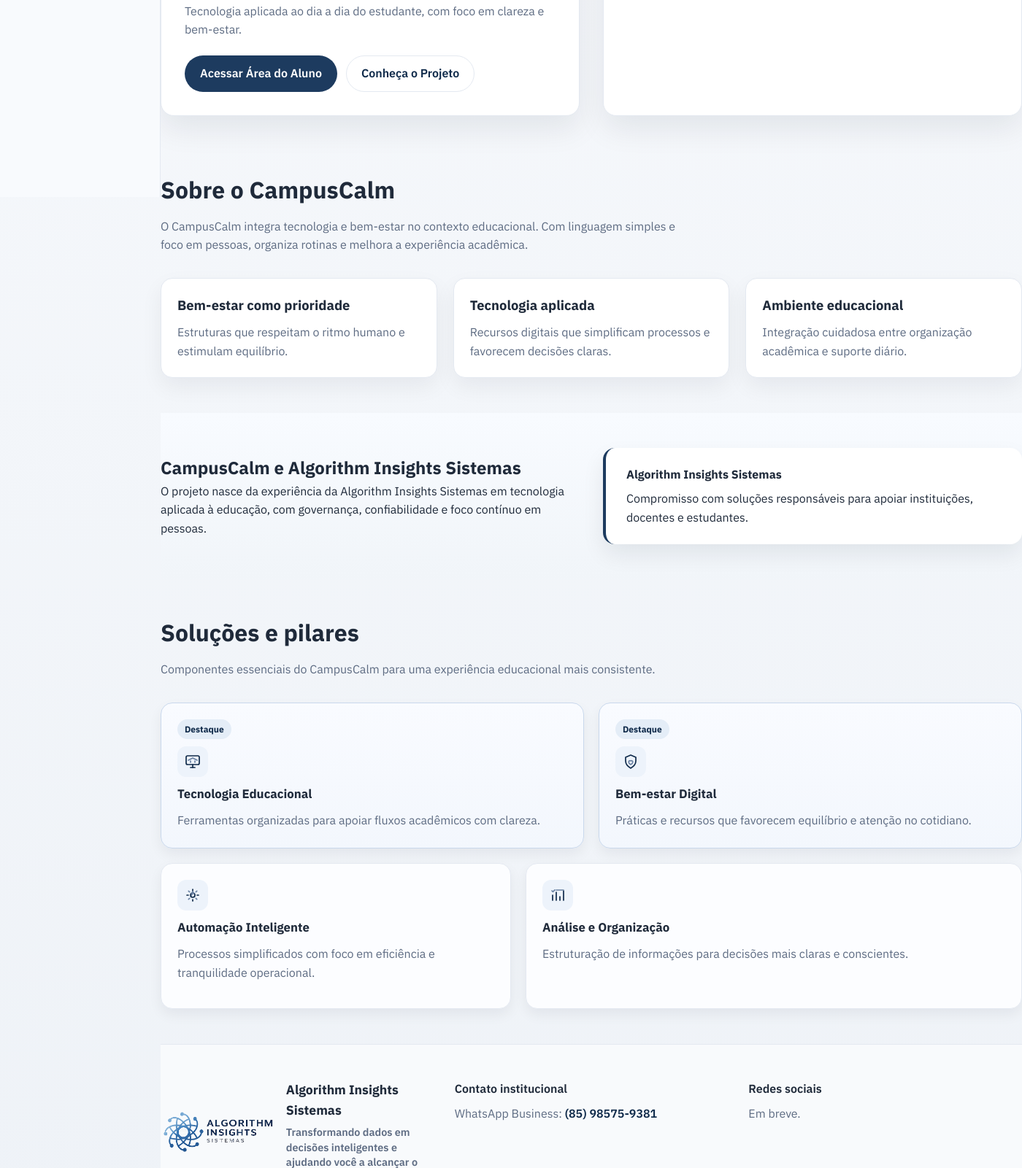
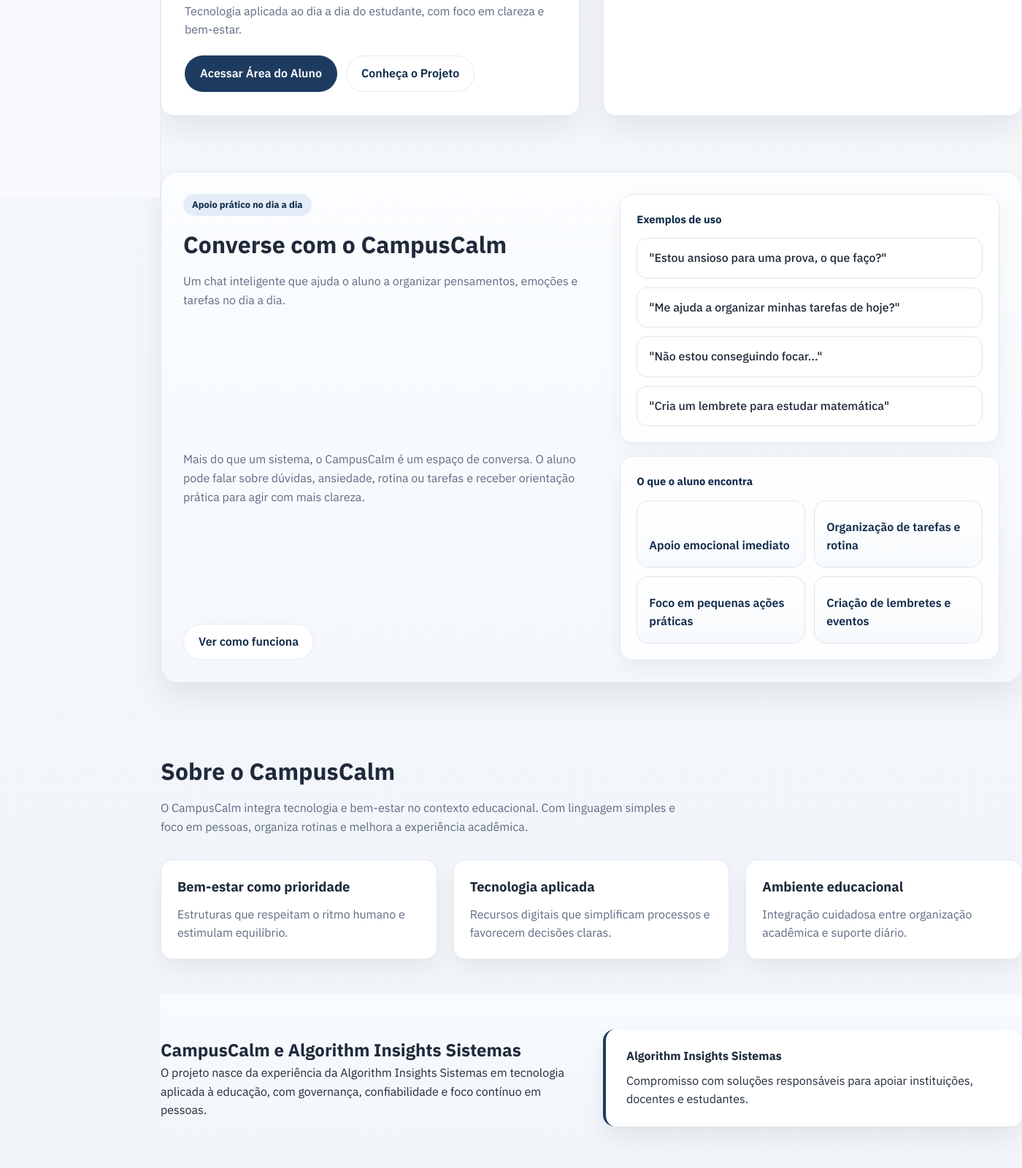
Before and after one commit to duarteol2000/campuscalm, a Django app: page /home/ in a window 1400 px wide. Shown: the part 530-2131 px from the top of the page at 73% size. Run offline with Django 4.2, Linux system fonts and the light colour scheme; parts of the project's set-up code (start-up, migrations or seed data) failed here and were passed over.

Commit message:
Highlight CampusCalm chat on public home

```diff
--- a/static/css/home.css
+++ b/static/css/home.css
@@ -344,6 +344,117 @@ a {
   color: var(--muted);
 }
 
+/* Bloco Chat CampusCalm */
+.chat-showcase {
+  padding-top: 12px;
+}
+
+.chat-showcase-card {
+  display: grid;
+  grid-template-columns: minmax(0, 1.05fr) minmax(0, 0.95fr);
+  gap: 24px;
+  padding: 30px;
+  background: linear-gradient(180deg, #fbfdff 0%, #f4f8fc 100%);
+  border: 1px solid var(--border);
+  border-radius: 24px;
+  box-shadow: var(--shadow);
+}
+
+.chat-showcase-copy,
+.chat-showcase-content {
+  display: flex;
+  flex-direction: column;
+}
+
+.chat-showcase-copy {
+  justify-content: space-between;
+  gap: 18px;
+}
+
+.chat-showcase-header {
+  margin-bottom: 0;
+}
+
+.chat-showcase-eyebrow {
+  display: inline-flex;
+  align-self: flex-start;
+  margin-bottom: 14px;
+  padding: 5px 12px;
+  border-radius: 999px;
+  background: var(--brand-soft);
+  color: var(--brand-strong);
+  font-size: 0.8rem;
+  font-weight: 700;
+}
+
+.chat-showcase-subtitle,
+.chat-showcase-text {
+  color: var(--muted);
+}
+
+.chat-showcase-text {
+  max-width: 58ch;
+}
+
+.chat-showcase-actions {
+  display: flex;
+  flex-wrap: wrap;
+  gap: 12px;
+}
+
+.chat-showcase-content {
+  gap: 18px;
+}
+
+.chat-examples-card,
+.chat-benefits-card {
+  background: rgba(255, 255, 255, 0.9);
+  border: 1px solid var(--border);
+  border-radius: 18px;
+  padding: 22px;
+  box-shadow: 0 12px 28px rgba(15, 23, 42, 0.05);
+}
+
+.chat-card-label {
+  margin-bottom: 14px;
+  color: var(--brand-strong);
+  font-size: 0.92rem;
+  font-weight: 700;
+}
+
+.chat-example-list {
+  display: grid;
+  gap: 12px;
+  list-style: none;
+}
+
+.chat-example-list li {
+  padding: 14px 16px;
+  border-radius: 14px;
+  background: var(--surface);
+  border: 1px solid #dde6f1;
+  color: var(--ink);
+  font-weight: 500;
+}
+
+.chat-benefit-grid {
+  display: grid;
+  grid-template-columns: repeat(2, minmax(0, 1fr));
+  gap: 12px;
+}
+
+.chat-benefit-item {
+  min-height: 92px;
+  padding: 16px;
+  border-radius: 16px;
+  background: linear-gradient(180deg, #ffffff 0%, #f7fafd 100%);
+  border: 1px solid #dde6f1;
+  display: flex;
+  align-items: flex-end;
+  font-weight: 600;
+  color: var(--brand-strong);
+}
+
 /* Bloco Seções */
 .section {
   padding: 48px 0;
@@ -598,7 +709,8 @@ a {
 
 @media (max-width: 960px) {
   .hero-grid,
-  .link-grid {
+  .link-grid,
+  .chat-showcase-card {
     grid-template-columns: 1fr;
   }
 
@@ -658,6 +770,14 @@ a {
     grid-template-columns: 1fr;
   }
 
+  .chat-showcase-card {
+    padding: 22px;
+  }
+
+  .chat-benefit-grid {
+    grid-template-columns: 1fr;
+  }
+
   .hero {
     padding-top: 36px;
   }
--- a/templates/ui/home.html
+++ b/templates/ui/home.html
@@ -85,6 +85,53 @@
                   <div>
                     <span class="metric-title">Educação</span>
                     <span class="metric-text">Ambiente integrado</span>
+                  </div>
+                </div>
+              </div>
+            </div>
+          </div>
+        </section>
+
+        <!-- Bloco Chat CampusCalm -->
+        <section class="section chat-showcase" id="chat-campuscalm">
+          <div class="container">
+            <div class="chat-showcase-card">
+              <div class="chat-showcase-copy">
+                <div class="section-header chat-showcase-header">
+                  <span class="chat-showcase-eyebrow">Apoio prático no dia a dia</span>
+                  <h2>Converse com o CampusCalm</h2>
+                  <p class="chat-showcase-subtitle">
+                    Um chat inteligente que ajuda o aluno a organizar pensamentos, emoções e tarefas no dia a dia.
+                  </p>
+                </div>
+                <p class="chat-showcase-text">
+                  Mais do que um sistema, o CampusCalm é um espaço de conversa. O aluno pode falar sobre dúvidas,
+                  ansiedade, rotina ou tarefas e receber orientação prática para agir com mais clareza.
+                </p>
+                <div class="chat-showcase-actions">
+                  <a class="btn btn-secondary" href="{% url 'ui-login' %}">Ver como funciona</a>
+                </div>
+              </div>
+              <div class="chat-showcase-content">
+                <!-- Bloco Exemplos de conversa -->
+                <div class="chat-examples-card">
+                  <p class="chat-card-label">Exemplos de uso</p>
+                  <ul class="chat-example-list">
+                    <li>"Estou ansioso para uma prova, o que faço?"</li>
+                    <li>"Me ajuda a organizar minhas tarefas de hoje?"</li>
+                    <li>"Não estou conseguindo focar..."</li>
+                    <li>"Cria um lembrete para estudar matemática"</li>
+                  </ul>
+                </div>
+
+                <!-- Bloco Benefícios do chat -->
+                <div class="chat-benefits-card">
+                  <p class="chat-card-label">O que o aluno encontra</p>
+                  <div class="chat-benefit-grid">
+                    <div class="chat-benefit-item">Apoio emocional imediato</div>
+                    <div class="chat-benefit-item">Organização de tarefas e rotina</div>
+                    <div class="chat-benefit-item">Foco em pequenas ações práticas</div>
+                    <div class="chat-benefit-item">Criação de lembretes e eventos</div>
                   </div>
                 </div>
               </div>
```
